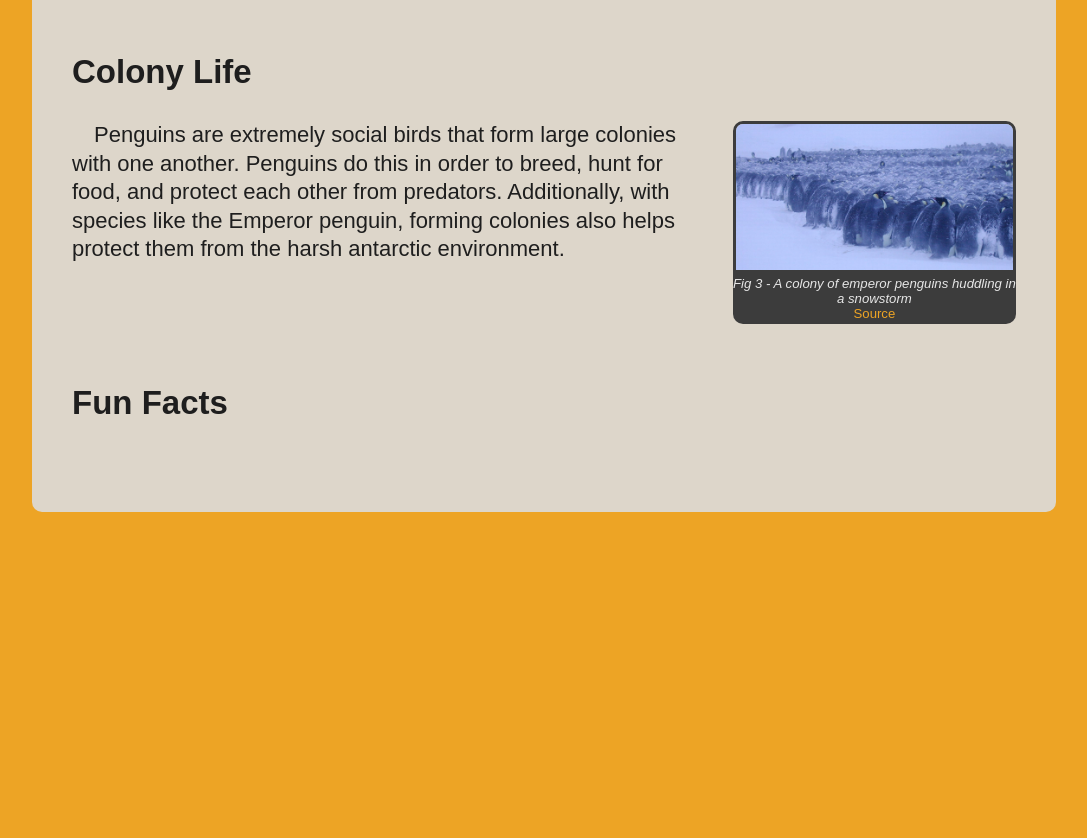
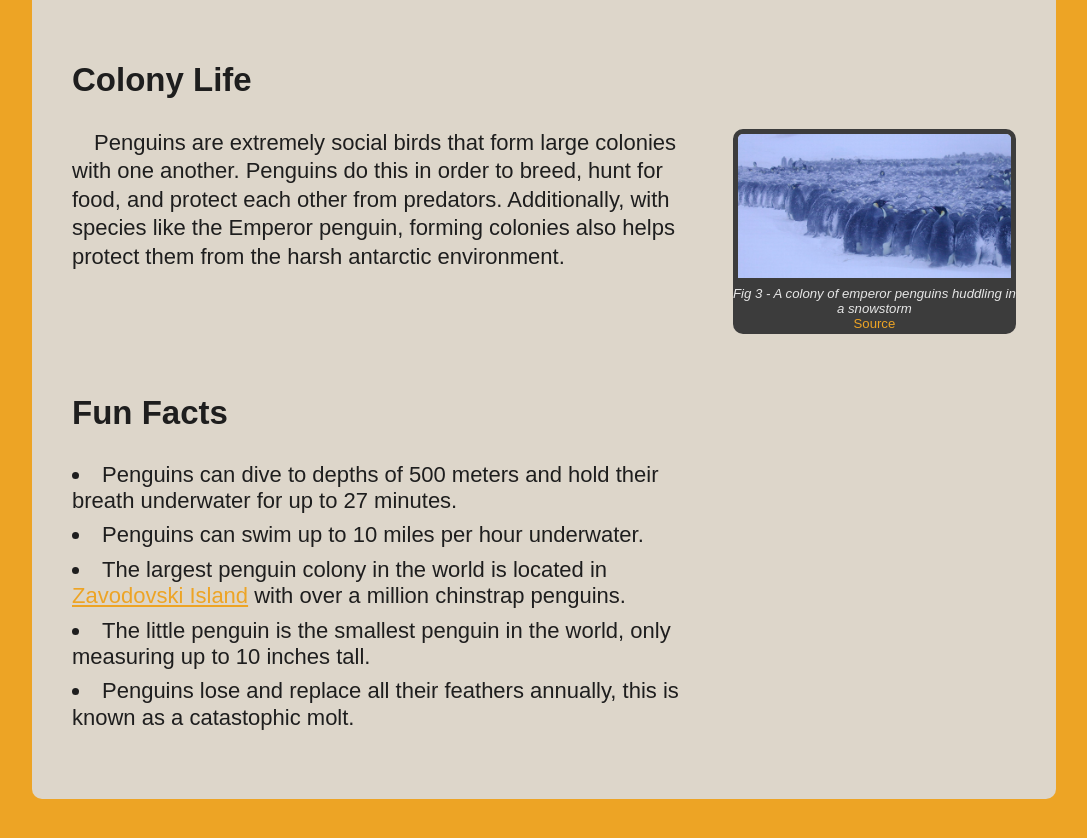
Before and after one commit to Columbium41/Penguins-Info-Page, a plain HTML site: page index.html in a window 1280 px wide. Shown: the part 1920-2758 px from the top of the page, without its empty margins (96-1183 px from the left). Before the commit the page ends 2552 px from the top, so only its background shows below. Drawn offline with Linux system fonts and the light colour scheme.

Commit message:
Added Fun Facts section

```diff
--- a/index.html
+++ b/index.html
@@ -59,7 +59,8 @@
         <div class="section">
             <h2>Species</h2>
             <p>
-                There are many species of penguins. According to <a href="https://www.nationalgeographic.com/" target="_blank">National Geographic</a>,
+                There are many species of penguins. According to
+                <a href="https://www.nationalgeographic.com/animals/birds/facts/penguins-1#:~:text=Penguins%20are%20flightless%20seabirds%20that,in%20and%20around%20icy%20Antarctica." target="_blank">National Geographic</a>,
                 there are 18 different species of penguins around the world. However, other sources claim that there are up to
                 around 20-25 different species of penguins.
             </p>
@@ -211,7 +212,25 @@
         </div>
         <div class="section">
             <h2>Fun Facts</h2>
-
+            <ul>
+                <li>
+                    Penguins can dive to depths of 500 meters and hold their breath underwater for up to 27 minutes.
+                </li>
+                <li>
+                    Penguins can swim up to 10 miles per hour underwater.
+                </li>
+                <li>
+                    The largest penguin colony in the world is located in
+                    <a href="https://www.penguinsinternational.org/2020/06/27/chinstrap-penguins-risking-their-lives-on-zavodovski-island/" target="_blank">Zavodovski Island</a>
+                    with over a million chinstrap penguins.
+                </li>
+                <li>
+                    The little penguin is the smallest penguin in the world, only measuring up to 10 inches tall.
+                </li>
+                <li>
+                    Penguins lose and replace all their feathers annually, this is known as a catastophic molt.
+                </li>
+            </ul>
         </div>
     </main>
 
--- a/styles.css
+++ b/styles.css
@@ -33,18 +33,25 @@ body {
 }
 
 /* ------------------ WEBSITE ELEMENTS ------------------ */
-img {
-    border-radius: 10px 10px 0 0;
-    border: 3px solid var(--img-border-color);
-}
 p {
     font-weight: 500;
     text-indent: 1rem;
     line-height: 130%;
 }
+li {
+    font-weight: 500;
+    line-height: 120%;
+    margin-bottom: 8px;
+}
+ul {
+    list-style-position: inside;
+}
 a {
-    text-decoration: none;
     color: rgb(var(--bg-color-red), var(--bg-color-green), var(--bg-color-blue));
+}
+a:hover {
+    color: #9e6d19;
+    transition: 0.25s;
 }
 
 header {
@@ -111,7 +118,7 @@ main {
     flex-basis: 100%;
     margin-bottom: 30px;
 }
-.section > p {
+.section > p, .section > ul {
     width: 65%;
 }
 .section > figure {
@@ -123,6 +130,8 @@ figure img {
     height: 100%;
     object-fit: contain;
     vertical-align: middle;
+    border-radius: 10px 10px 0 0;
+    border: 5px solid var(--img-border-color);
 }
 figcaption {
     padding: 3px 0;
@@ -136,6 +145,9 @@ figcaption {
 figcaption > .italic {
     display: inline;
     font-style: italic;
+}
+figcaption > a {
+    text-decoration: none;
 }
 
 .photo-gallery {
```
Also changed, not shown: 1 other file.
